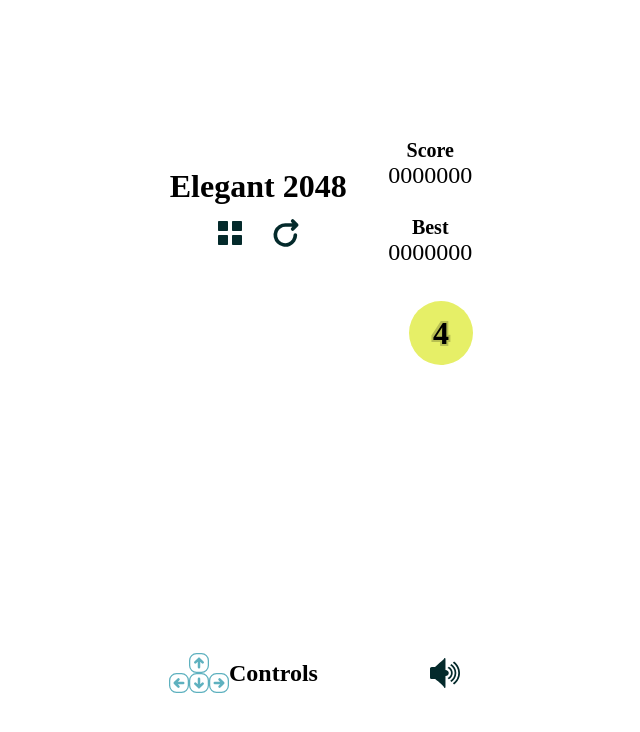
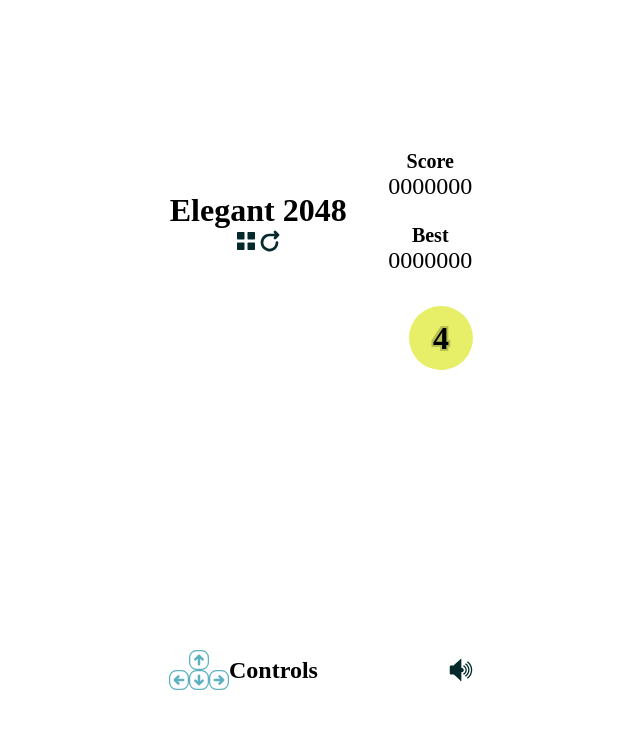
Before and after one commit to LuisNivar/my2048, a React (Create React App) app: page / in a window 1280 px wide. Shown: the top 732 px of the page, without its empty margins (319-959 px from the left). Built offline with nearby package versions, Linux system fonts and the light colour scheme; the HTML template or start-up script is replaced by a standard one.

Commit message:
Lower icon sizes to 24px

```diff
--- a/src/components/IconButton/index.module.css
+++ b/src/components/IconButton/index.module.css
@@ -4,7 +4,7 @@
   border: none;
   border-radius: 1rem;
   text-decoration: none;
-  padding: 0.75rem;
+  padding: var(--space-4);
   line-height: 0;
   transition: transform 100ms ease-out;
 }
@@ -15,6 +15,6 @@
 }
 
 .icon {
-  width: 2rem;
+  width: 24px;
   height: auto;
 }
```
